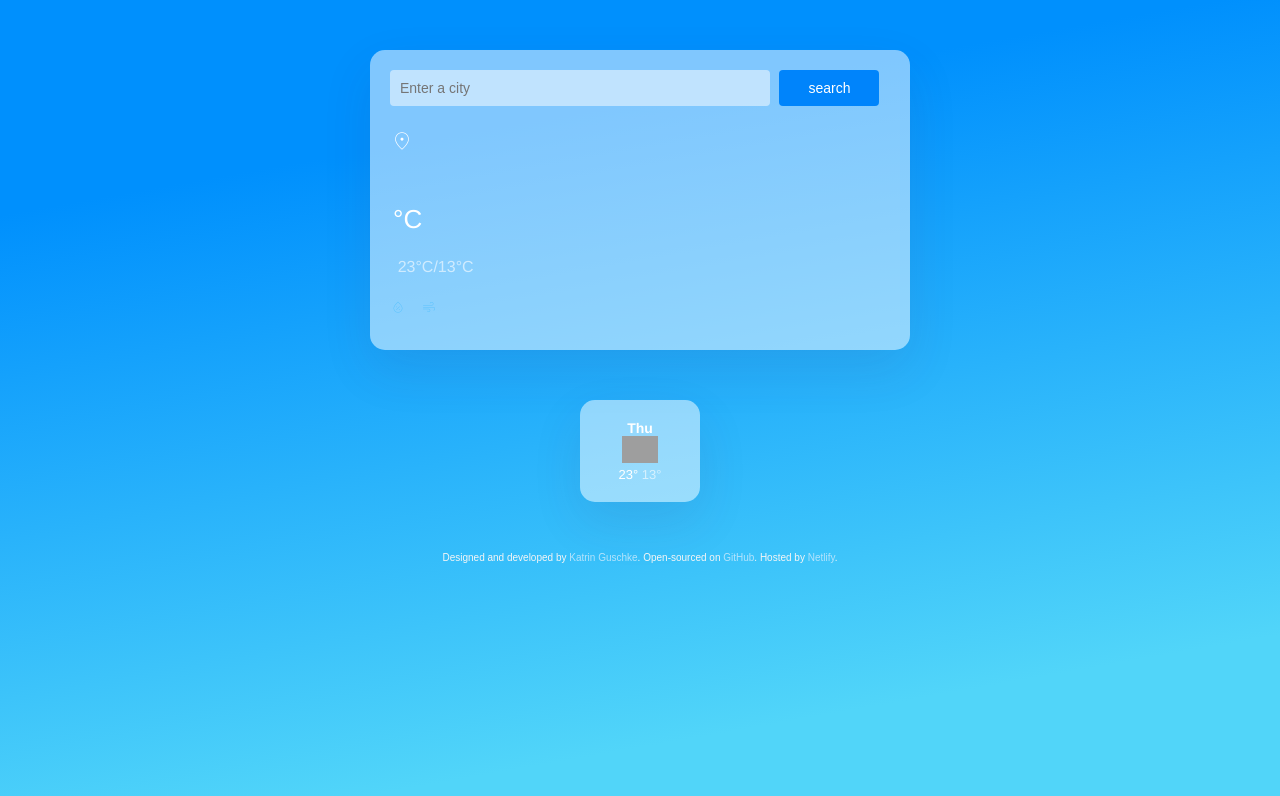
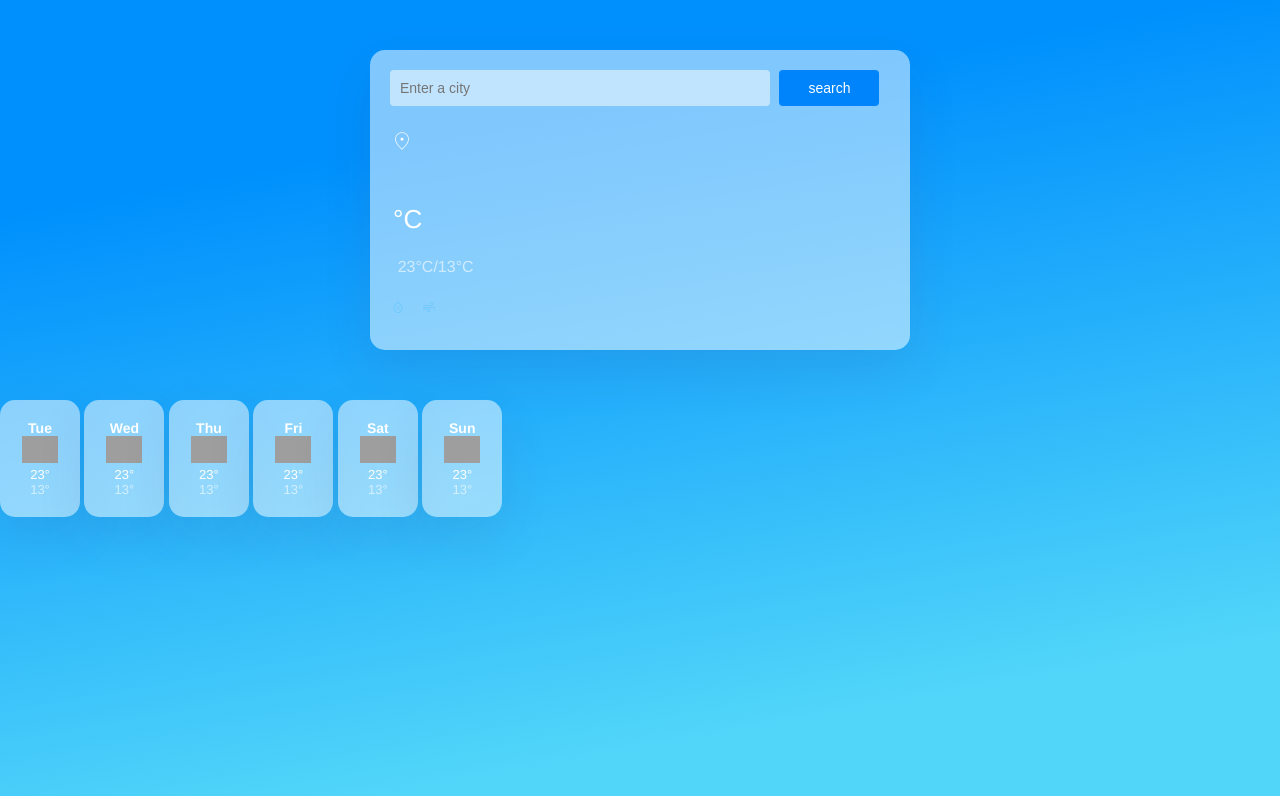
Before and after one commit to Katrinfelina/weatherwise-App, a plain HTML site: page index.html in a window 1280 px wide. Drawn offline with nearby package versions, Linux system fonts and the light colour scheme; no server answers; grey boxes are pictures that could not be loaded.

Commit message:
JS for forecast loop

```diff
--- a/index.html
+++ b/index.html
@@ -65,24 +65,8 @@
       </main>
     </div>
 
-    <div class="weather-forecast">
-      <div class="row">
-        <div class="col-2">
-          <div class="forecast-day">Thu</div>
-          <div class="forecast-icon">
-            <img
-              src="http://shecodes-assets.s3.amazonaws.com/api/weather/icons/few-clouds-day.png"
-              alt=""
-              width="36"
-            />
-          </div>
-          <div class="forecast-temperature">
-            <span class="forecast-temperature-max">23°</span>
-            <span class="forecast-temperature-min">13°</span>
-          </div>
-        </div>
-      </div>
-    </div>
+    <div class="weather-forecast" id="weather-forecast">
+
 
     <footer>
       Designed and developed by
--- a/src/index.js
+++ b/src/index.js
@@ -69,8 +69,40 @@ function setDefaultCity() {
 }
 document.addEventListener("DOMContentLoaded", setDefaultCity);
 
+function displayForecast() {
+  let forecastElement = document.querySelector("#weather-forecast");
+
+  let days = ["Tue", "Wed", "Thu", "Fri", "Sat", "Sun"];
+  let forecastHtml = "";
+
+  days.forEach(function (day) {
+    forecastHtml =
+      forecastHtml +
+      `
+        <div class="col-2">
+          <div class="forecast-day">${day}</div>
+          <div class="forecast-icon">
+            <img
+              src="http://shecodes-assets.s3.amazonaws.com/api/weather/icons/few-clouds-day.png"
+              alt=""
+              width="36"
+            />
+          </div>
+          <div class="forecast-temperature">
+            <span class="forecast-temperature-max">23°</span>
+            <span class="forecast-temperature-min">13°</span>
+          </div>
+        </div>
+    `;
+  });
+
+  forecastElement.innerHTML = forecastHtml;
+}
+
 let searchFormElement = document.querySelector("#search-form");
 searchFormElement.addEventListener("submit", handleSearchSubmit);
+
+displayForecast();
 
 function showSpinner() {
   document.getElementById("loading-spinner").style.display = "block";
--- a/src/style.css
+++ b/src/style.css
@@ -160,16 +160,17 @@ span.material-symbols-outlined.location-icon {
   font-size: 16px;
 }
 
-.row {
+.col-2 {
   background: rgba(255, 255, 255, 0.5);
   color: rgb(255, 255, 255);
   text-align: center;
   border-radius: 15px;
   box-shadow: 0 20px 50px rgba(65, 50, 100, 0.1);
-  min-width: 80px;
-  max-width: 80px;
-  margin: 50px auto;
+  min-width: 40px;
+  max-width: 40px;
   padding: 20px;
+  display: inline-block;
+  justify-content: space-between;
 }
 
 .forecast-day {
```
